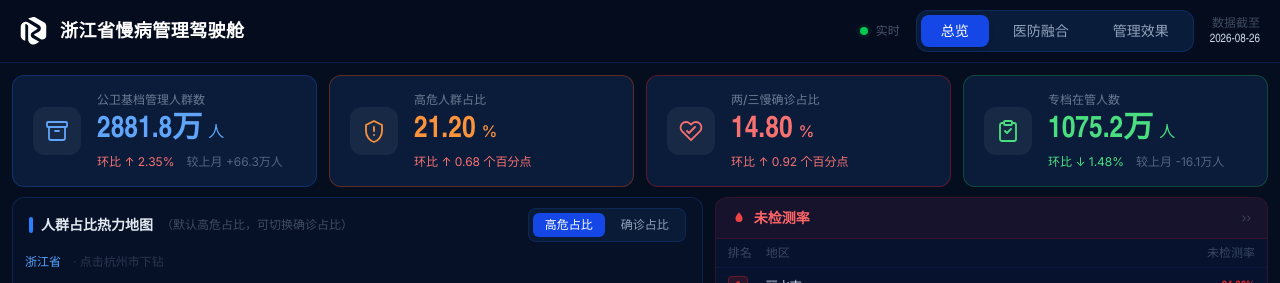
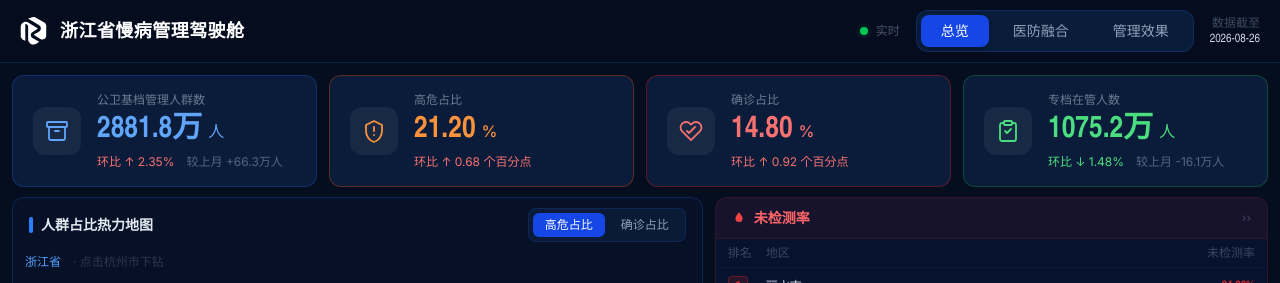
Before and after one commit to zy-lorna/AIMB, a React (Vite) app: page / in a window 1280 px wide. Shown: the top 283 px of the page. Built offline with nearby package versions, Linux system fonts and the light colour scheme; the HTML template or start-up script is replaced by a standard one.

Commit message:
Fix overview heatmap labels

```diff
--- a/src/App.tsx
+++ b/src/App.tsx
@@ -400,7 +400,7 @@ function OverviewTab() {
           icon={<IconArchive/>}
         />
         <KPICard
-          label="高危人群占比"
+          label="高危占比"
           value={`${t.高危占比.toFixed(2)}`} unit="%"
           change1="环比 ↑ 0.68 个百分点"
           valueColor="#fb923c"
@@ -408,7 +408,7 @@ function OverviewTab() {
           icon={<IconShield/>}
         />
         <KPICard
-          label="两/三慢确诊占比"
+          label="确诊占比"
           value={`${t.确诊占比.toFixed(2)}`} unit="%"
           change1="环比 ↑ 0.92 个百分点"
           valueColor="#f87171"
@@ -434,7 +434,6 @@ function OverviewTab() {
             <div className="flex items-center gap-2">
               <span className="w-1 h-4 rounded-full bg-blue-500 inline-block"/>
               <span className="text-sm font-semibold text-slate-200">人群占比热力地图</span>
-              <span className="text-xs" style={{ color: "rgba(100,116,139,0.6)" }}>（默认高危占比，可切换确诊占比）</span>
             </div>
             <div className="flex gap-1 rounded-lg p-1" style={{ background: "rgba(11,30,61,0.8)", border: "1px solid rgba(30,80,180,0.25)" }}>
               {(["高危占比", "确诊占比"] as OverviewMetric[]).map(m => (
```
